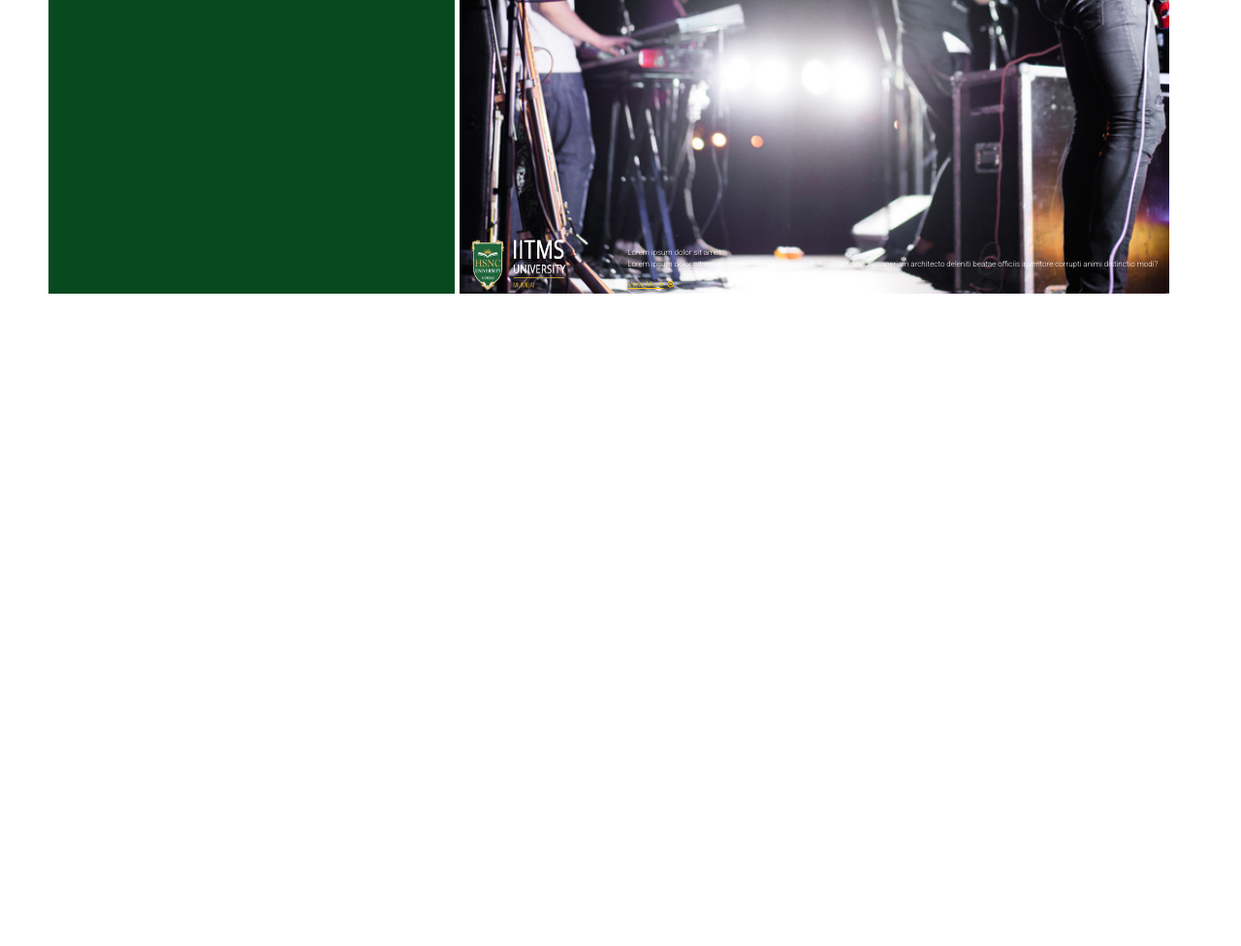
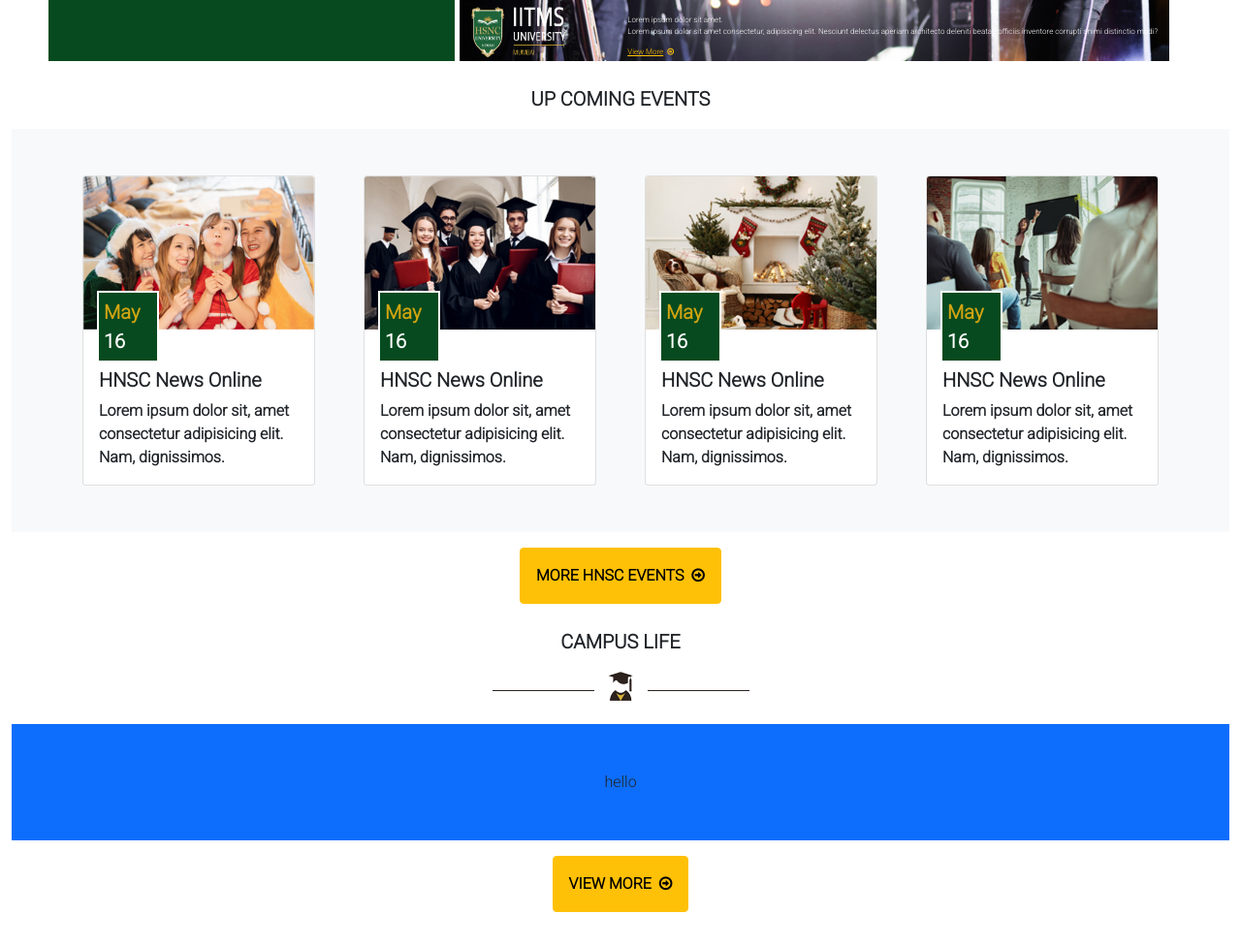
Before and after one commit to yatisha-P/master-project, a plain HTML site: page index.html in a window 1280 px wide. Shown: the part 1821-2797 px from the top of the page at 97% size. Before the commit the page ends 2196 px from the top, so only its background shows below. Drawn offline with nearby package versions, Linux system fonts and the light colour scheme.

Commit message:
third commit

```diff
--- a/index.html
+++ b/index.html
@@ -33,7 +33,7 @@
            <img src="/image-folder/Image/Banner-logo.png" alt="" class="logo-image">
            <div class="atcovation-div">
             <img src="/image-folder/Image/Atcovation-logo.png" alt="" class="atcovation-image">
-            <p class="text-light atcovation-text">Lorem ipsum dolor, sit amet consectetur adipisicing elit. Tempore, placeat omnis temporibus qui accusamus ullam aut? Corporis ipsum minus perferendis. Cupiditate, pariatur iure dolorem iusto maiores nulla ex doloremque earum!</p>
+            <p class="text-light atcovation-text">Lorem ipsum dolor, sit amet consectetur adipisicing elit. Tempore, placeat omnis temporibus qui accusamus ullam aut? Corporis ipsum minus perferendis. Cupiditate, pariatur iure dolorem iusto maiores nulla ex doloremque earum! Lorem ipsum dolor sit amet, consectetur adipisicing elit. Quibusdam, illo? Lorem ipsum dolor sit amet consectetur adipisicing elit. Saepe, consequuntur? Molestiae, aperiam, id quae atque corporis ratione rerum voluptatum maxime fugiat quam animi eveniet nihil nisi cum asperiores dicta facere?</p>
            </div>
         </div>
 
@@ -148,11 +148,9 @@
         <img src="/image-folder/image/section-img.png" alt="">
     </div>
 
-<div class="row mt-4 d-flex justify-content-center">
+<div class="row mt-4 d-flex justify-content-center row-height">
     <div class="col-4 back-color-event">
-
         <div>
-
         <i class="fa fa-calendar event-font" aria-hidden="true"></i>
         <span class="event-font">08 APR 2020</span>
         <p class="event-font">HNSC NEWS Online</p>
@@ -192,6 +190,79 @@
     </div>
 </div>
 </section>
+
+<section class="up-coming-events row row d-flex justify-content-center">
+    <p class="text-center mt-4 fs-5 fw-bold"> UP COMING EVENTS</p>
+
+    <div class="row d-flex justify-content-center">
+        <div class="col-12 bg-light p-5 d-flex justify-content-around">
+
+            <div class="card position-relative" style="width: 15rem;">
+                <img src="/image-folder/Image/event-sm-1.jpg" class="card-img-top" alt="...">
+                <div class="card-body mt-4">
+                <p class="card-sticker">May <span style="color: white;">16</span> </p>
+                  <h5 class="card-title fw-bold fs-5">HNSC News Online</h5>
+                  <p class="card-text fw-bold">Lorem ipsum dolor sit, amet consectetur adipisicing elit. Nam, dignissimos.</p>
+                </div>
+              </div>
+
+              <div class="card position-relative" style="width: 15rem;">
+                <img src="/image-folder/Image/event-sm-2.jpg" class="card-img-top" alt="...">
+                <div class="card-body mt-4">
+                 <p class="card-sticker">May <span style="color: white;">16</span> </p>
+                  <h5 class="card-title fw-bold fs-5">HNSC News Online</h5>
+                  <p class="card-text fw-bold">Lorem ipsum dolor sit, amet consectetur adipisicing elit. Nam, dignissimos.</p>
+                </div>
+              </div>
+
+              <div class="card position-relative" style="width: 15rem;">
+                <img src="/image-folder/Image/event-sm-3.jpg" class="card-img-top" alt="...">
+                <div class="card-body mt-4">
+                <p class="card-sticker">May <span style="color: white;">16</span> </p>
+                  <h5 class="card-title fw-bold fs-5">HNSC News Online</h5>
+                  <p class="card-text fw-bold">Lorem ipsum dolor sit, amet consectetur adipisicing elit. Nam, dignissimos.</p>
+                </div>
+              </div>
+
+              <div class="card position-relative" style="width: 15rem;">
+                <img src="/image-folder/Image/event-sm-4.jpg" class="card-img-top" alt="...">
+                <div class="card-body mt-4">
+                <p class="card-sticker">May <span style="color: white;">16</span> </p>
+                  <h5 class="card-title fw-bold fs-5">HNSC News Online</h5>
+                  <p class="card-text fw-bold">Lorem ipsum dolor sit, amet consectetur adipisicing elit. Nam, dignissimos.</p>
+                </div>
+              </div>
+
+
+        </div>
+    </div>
+
+    <div class=" d-flex justify-content-center mt-3">
+        <button class="p-3 fs-6 fw-bold btn btn-warning">MORE HNSC EVENTS &nbsp;<i class="fa fa-arrow-circle-o-right" aria-hidden="true"></i> </button>
+    </div>
+
+</section>
+
+
+<section class="campus-life row d-flex justify-content-center">
+    <p class="text-center mt-4 fs-5 fw-bold"> CAMPUS LIFE</p>
+    <div class="text-center">
+        <img src="/image-folder/image/section-img.png" alt="">
+    </div>
+
+    <div class="row d-flex justify-content-center">
+        <div class="col-12 mt-4 p-5 d-flex justify-content-around bg-primary">
+            hello
+
+
+        </div>
+    </div>
+
+    <div class=" d-flex justify-content-center mt-3">
+        <button class="p-3 fs-6 fw-bold btn btn-warning">VIEW MORE &nbsp;<i class="fa fa-arrow-circle-o-right" aria-hidden="true"></i> </button>
+    </div>
+
+</section>
 <br> <br> <br>
 </main>
 </body>
--- a/style.css
+++ b/style.css
@@ -121,9 +121,14 @@
 }
 
 /* Events */
+
+.row-height{
+    height: 50vh;
+
+}
 .event-bg-img{
 background-image: url("/image-folder/Image/event-lg.jpg");
-height: 80vh;
+
 background-position: center;
 background-size:cover;
 background-attachment: scroll;
@@ -137,6 +142,11 @@ margin-left:5px;
 
 .back-color-event{
     background-color: #074a1f;
+    /* border: 3px solid red; */
+    display: d-flex;
+    align-items: center;
+
+
 }
 
 .event-font{
@@ -152,3 +162,16 @@ margin-left:5px;
     font-size: 8px;
 
 }
+
+.card-sticker{
+    background-color: #074a1f;
+    color:#d1a411;
+    font-size: 20px;
+    font-weight: bold;
+    outline: 2px solid white;
+    width: 60px;
+    padding: 5px;
+    position: absolute;
+    top: 120px;
+
+}
```
